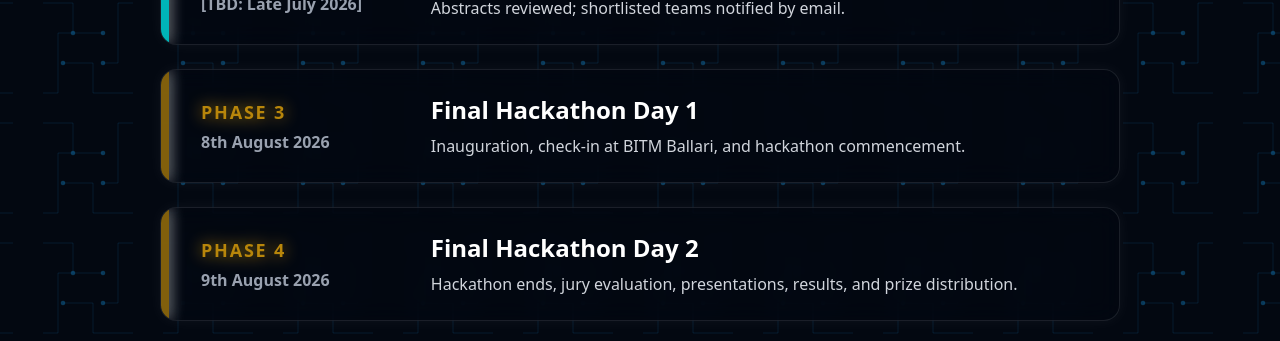
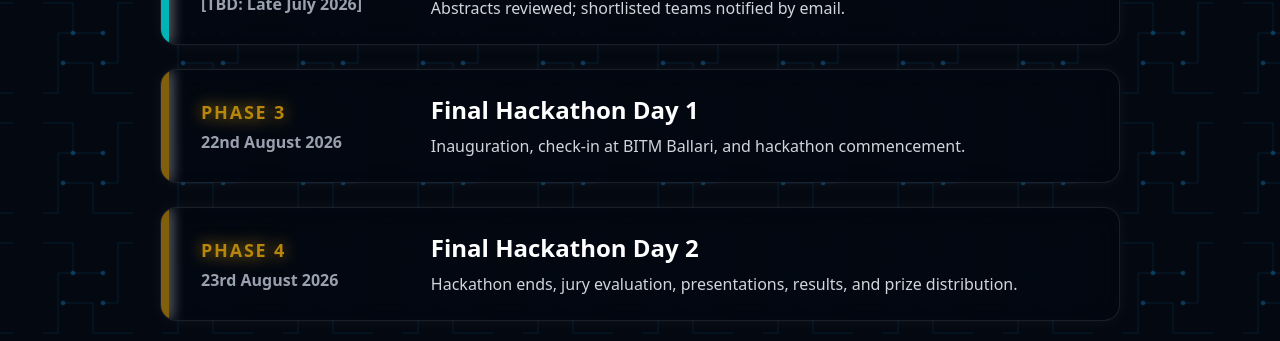
Before and after one commit to Sharanx77/neo-nexus-36.1, a Next.js app: page / in a window 1280 px wide. Shown: the part 4000-4341 px from the top of the page. Built offline with nearby package versions, Linux system fonts and the light colour scheme.

Commit message:
Update Timeline.tsx

```diff
--- a/components/Timeline.tsx
+++ b/components/Timeline.tsx
@@ -2,8 +2,8 @@ export default function Timeline() {
   const schedule = [
     { phase: 'Phase 1', date: 'YOUR_PHASE_1_DATE_HERE', title: 'Registration & Abstract', desc: 'Open registration, team formation, and abstract submission via website.', glow: 'hover:border-electric/50 hover:shadow-[0_0_25px_rgba(14,124,196,0.3)]', bar: 'bg-electric', textCol: 'text-electric' },
     { phase: 'Phase 2', date: '[TBD: Late July 2026]', title: 'Abstract Shortlisting', desc: 'Abstracts reviewed; shortlisted teams notified by email.', glow: 'hover:border-cyan/50 hover:shadow-[0_0_25px_rgba(6,182,212,0.3)]', bar: 'bg-cyan', textCol: 'text-cyan' },
-    { phase: 'Phase 3', date: '8th August 2026', title: 'Final Hackathon Day 1', desc: 'Inauguration, check-in at BITM Ballari, and hackathon commencement.', glow: 'hover:border-gold/50 hover:shadow-[0_0_25px_rgba(234,179,8,0.3)]', bar: 'bg-gold', textCol: 'text-gold' },
-    { phase: 'Phase 4', date: '9th August 2026', title: 'Final Hackathon Day 2', desc: 'Hackathon ends, jury evaluation, presentations, results, and prize distribution.', glow: 'hover:border-gold/50 hover:shadow-[0_0_25px_rgba(234,179,8,0.3)]', bar: 'bg-gold', textCol: 'text-gold' },
+    { phase: 'Phase 3', date: '22nd August 2026', title: 'Final Hackathon Day 1', desc: 'Inauguration, check-in at BITM Ballari, and hackathon commencement.', glow: 'hover:border-gold/50 hover:shadow-[0_0_25px_rgba(234,179,8,0.3)]', bar: 'bg-gold', textCol: 'text-gold' },
+    { phase: 'Phase 4', date: '23rd August 2026', title: 'Final Hackathon Day 2', desc: 'Hackathon ends, jury evaluation, presentations, results, and prize distribution.', glow: 'hover:border-gold/50 hover:shadow-[0_0_25px_rgba(234,179,8,0.3)]', bar: 'bg-gold', textCol: 'text-gold' },
   ];
 
   return (
```
